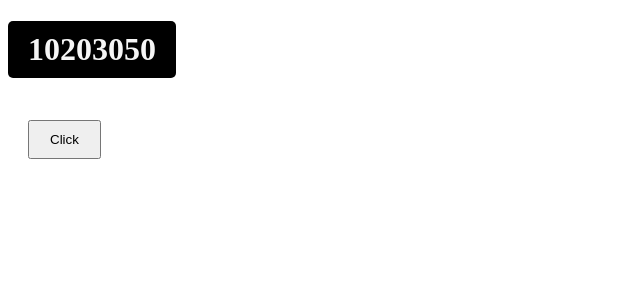
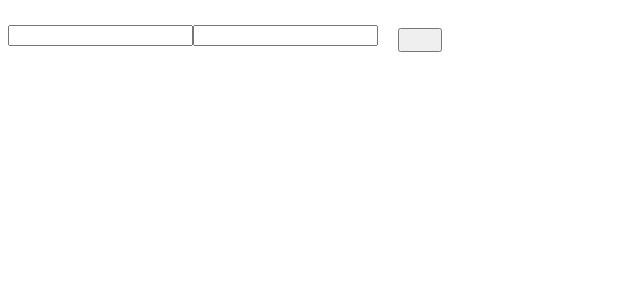
Before and after one commit to nidhi-webdev/ReactJs, a React (Vite) app in the folder Project/: page / in a window 1280 px wide. Shown: the top 300 px of the page, without its empty margins (0-640 px from the left). Built offline with nearby package versions, Linux system fonts and the light colour scheme.

Commit message:
Will handle the form

```diff
--- a/Project/src/App.jsx
+++ b/Project/src/App.jsx
@@ -1,18 +1,13 @@
-import React, { useState } from 'react'
+import React from 'react'
 
 const App = () => {
-  const [arr, setArr] = useState([10, 20, 30, 50])
-
-  const changearr = () => {
-    const newArr = [...arr ]
-    newArr.push(500)
-    setArr(newArr)
-  }
-
   return (
     <div>
-      <h1> {arr} </h1>
-      <button onClick={changearr}> Click </button>
+      <form>
+        <input type='text' />
+        <input type='text' />
+        <button></button>
+      </form>
     </div>
   )
 }
```
